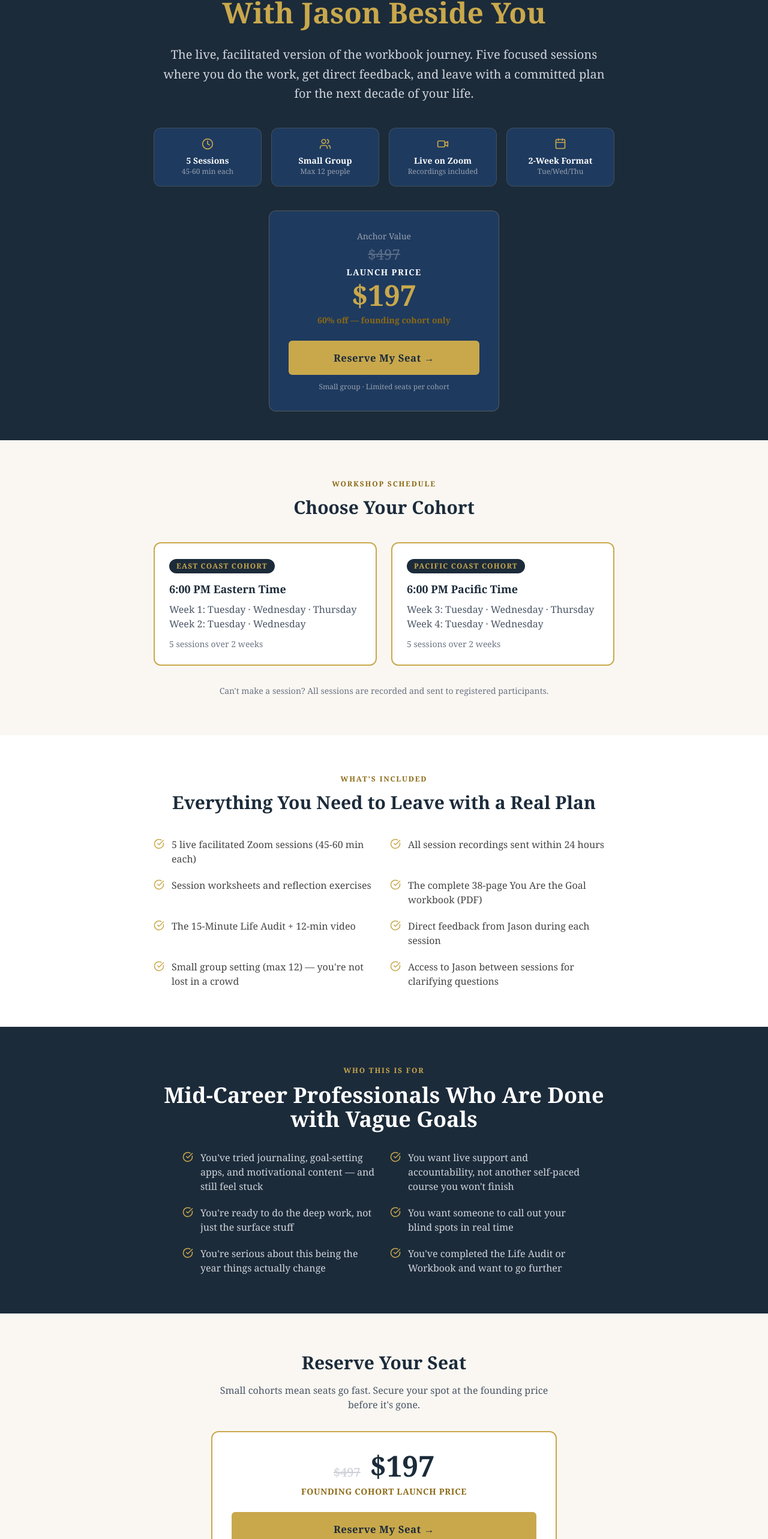
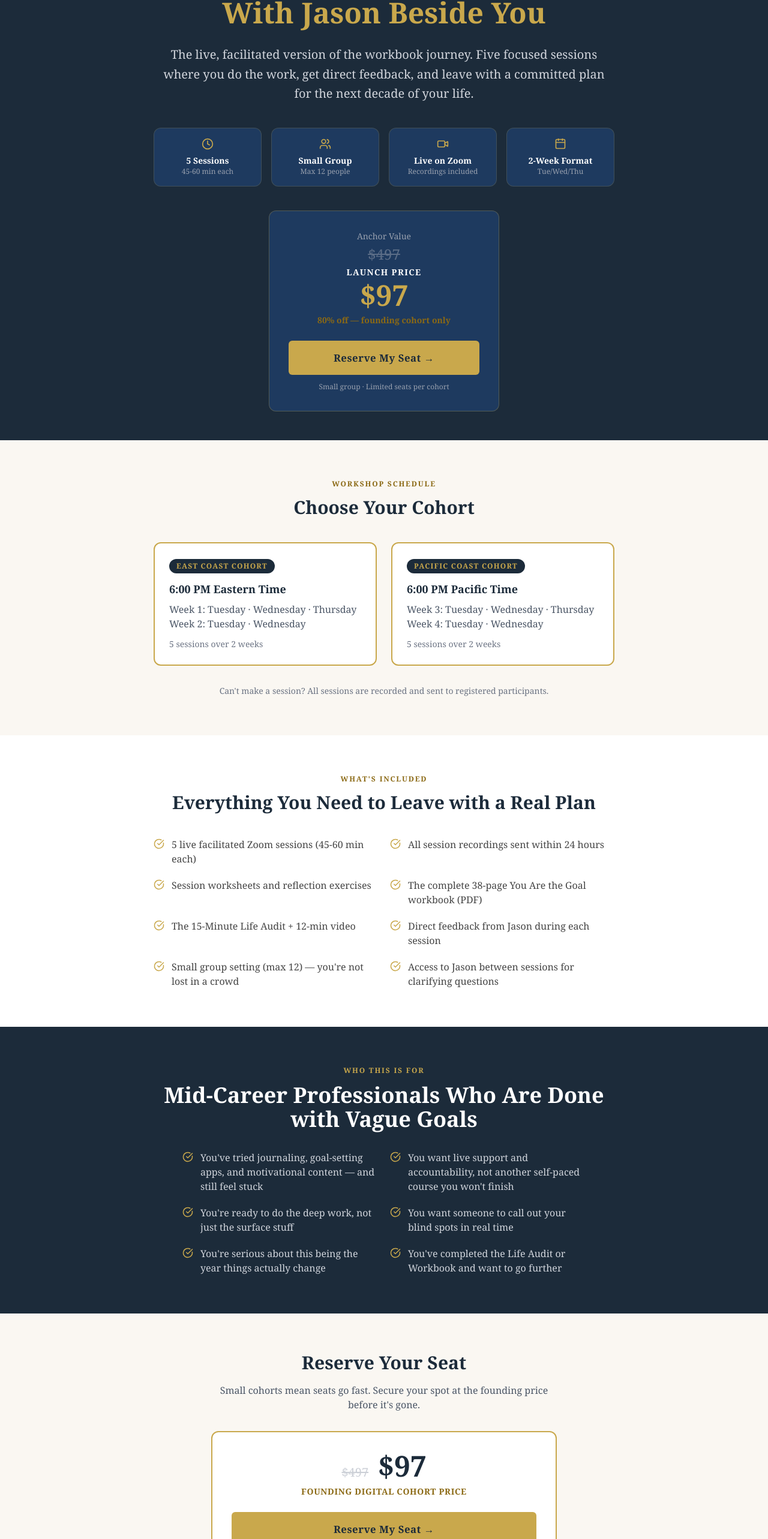
Before and after one commit to novalifejason-source/youarethegoal, a Next.js app: page /workshop in a window 1280 px wide. Shown: the part 215-2781 px from the top of the page at 60% size. Built offline with nearby package versions, Linux system fonts and the light colour scheme.

Commit message:
Update workshop price to 97 founding digital cohort, push email sequence

```diff
--- a/app/workshop/page.tsx
+++ b/app/workshop/page.tsx
@@ -3,7 +3,7 @@ import type { Metadata } from "next";
 
 export const metadata: Metadata = {
   title: "Live Goal-Setting Workshop | You Are the Goal",
-  description: "5 live sessions with Jason St. Gelais to build a decade of direction. Mid-career professionals who are done with vague goals and ready for real momentum. Launch price: $197.",
+  description: "5 live sessions with Jason St. Gelais to build a decade of direction. Mid-career professionals who are done with vague goals and ready for real momentum. Launch price: $97.",
 };
 
 export default function Workshop() {
@@ -11,7 +11,7 @@ export default function Workshop() {
     <main style={{ fontFamily: "'Georgia', serif" }}>
       <div style={{ backgroundColor: "var(--navy)", borderBottom: "4px solid var(--gold-light)" }} className="px-6 py-4 text-center">
         <p style={{ color: "var(--gold-light)" }} className="text-sm font-bold tracking-widest uppercase">
-          Live Workshop · Small Group · 5 Sessions · Launch Price $197
+          Live Workshop · Small Group · 5 Sessions · Launch Price $97
         </p>
       </div>
 
@@ -45,8 +45,8 @@ export default function Workshop() {
             <p className="text-gray-400 text-sm mb-1">Anchor Value</p>
             <p className="strike text-2xl text-gray-400 mb-1">$497</p>
             <p className="text-white text-sm font-bold mb-1 uppercase tracking-widest">Launch Price</p>
-            <p style={{ color: "var(--gold-light)" }} className="text-5xl font-bold mb-2">$197</p>
-            <p style={{ color: "var(--gold)" }} className="text-sm font-bold mb-6">60% off — founding cohort only</p>
+            <p style={{ color: "var(--gold-light)" }} className="text-5xl font-bold mb-2">$97</p>
+            <p style={{ color: "var(--gold)" }} className="text-sm font-bold mb-6">80% off — founding cohort only</p>
             <a href="/#contact" className="btn-gold block w-full text-center py-4">
               Reserve My Seat →
             </a>
@@ -134,9 +134,9 @@ export default function Workshop() {
           <div style={{ border: "2px solid var(--gold-light)", backgroundColor: "white" }} className="rounded-xl p-8 mb-8">
             <div className="flex justify-center items-baseline gap-4 mb-2">
               <span className="strike text-xl text-gray-400">$497</span>
-              <span className="text-5xl font-bold" style={{ color: "var(--navy)" }}>$197</span>
+              <span className="text-5xl font-bold" style={{ color: "var(--navy)" }}>$97</span>
             </div>
-            <p style={{ color: "var(--gold)" }} className="text-sm font-bold mb-6 uppercase tracking-wider">Founding Cohort Launch Price</p>
+            <p style={{ color: "var(--gold)" }} className="text-sm font-bold mb-6 uppercase tracking-wider">Founding Digital Cohort Price</p>
             <a href="https://calendly.com/jasonstgelais" target="_blank" rel="noopener noreferrer" className="btn-gold block w-full text-center py-4 text-lg mb-3">
               Reserve My Seat →
             </a>
```
